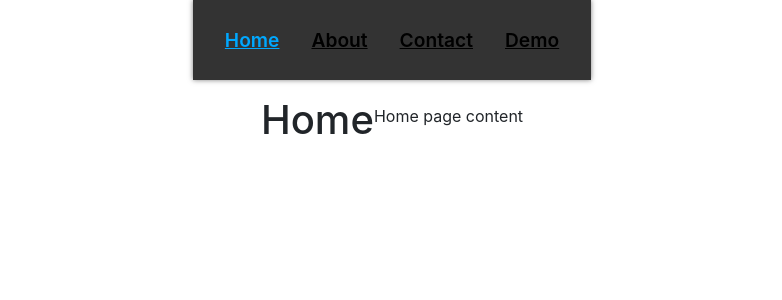
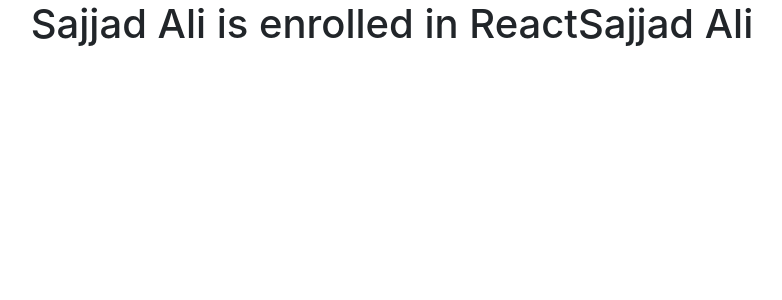
Before and after one commit to SajjadAli54/reactjs, a React (Create React App) app in the folder hello-world/: page / in a window 1280 px wide. Shown: the top 300 px of the page, without its empty margins (248-1030 px from the left). Built offline with nearby package versions, Linux system fonts and the light colour scheme.

Commit message:
Practiced context api

```diff
--- a/hello-world/src/App.js
+++ b/hello-world/src/App.js
@@ -1,10 +1,10 @@
 import "./App.css";
-import Main from "./Components/routing/practice/practice";
+import Practice from "./Components/context-api/practice/practice";
 
 function App() {
   return (
     <div className="App">
-      <Main />
+      <Practice />
     </div>
   );
 }
--- /dev/null
+++ b/hello-world/src/Components/context-api/practice/practice.jsx
@@ -0,0 +1,33 @@
+import React from "react";
+
+const PersonContext = React.createContext("Sajjad Ali");
+const CourseContext = React.createContext("React");
+
+function Practice() {
+  return (
+    <>
+      <Account />
+      <Teacher />
+    </>
+  );
+}
+
+const Account = () => {
+  return <Person />;
+};
+
+const Person = () => {
+  const person = React.useContext(PersonContext);
+  const course = React.useContext(CourseContext);
+  return <h1>{`${person} is enrolled in ${course}`}</h1>;
+};
+
+class Teacher extends React.Component {
+  render() {
+    return <h1>{this.context}</h1>;
+  }
+}
+
+Teacher.contextType = PersonContext;
+
+export default Practice;
```
